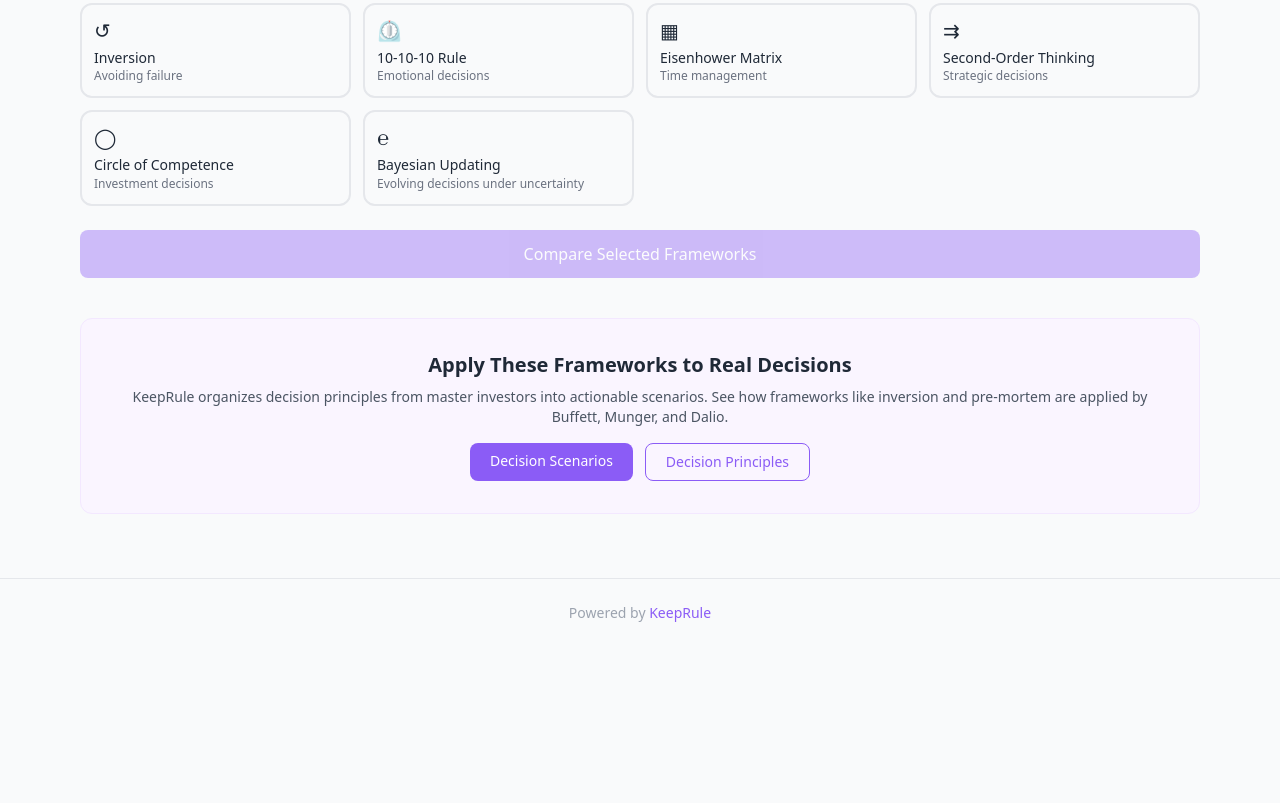
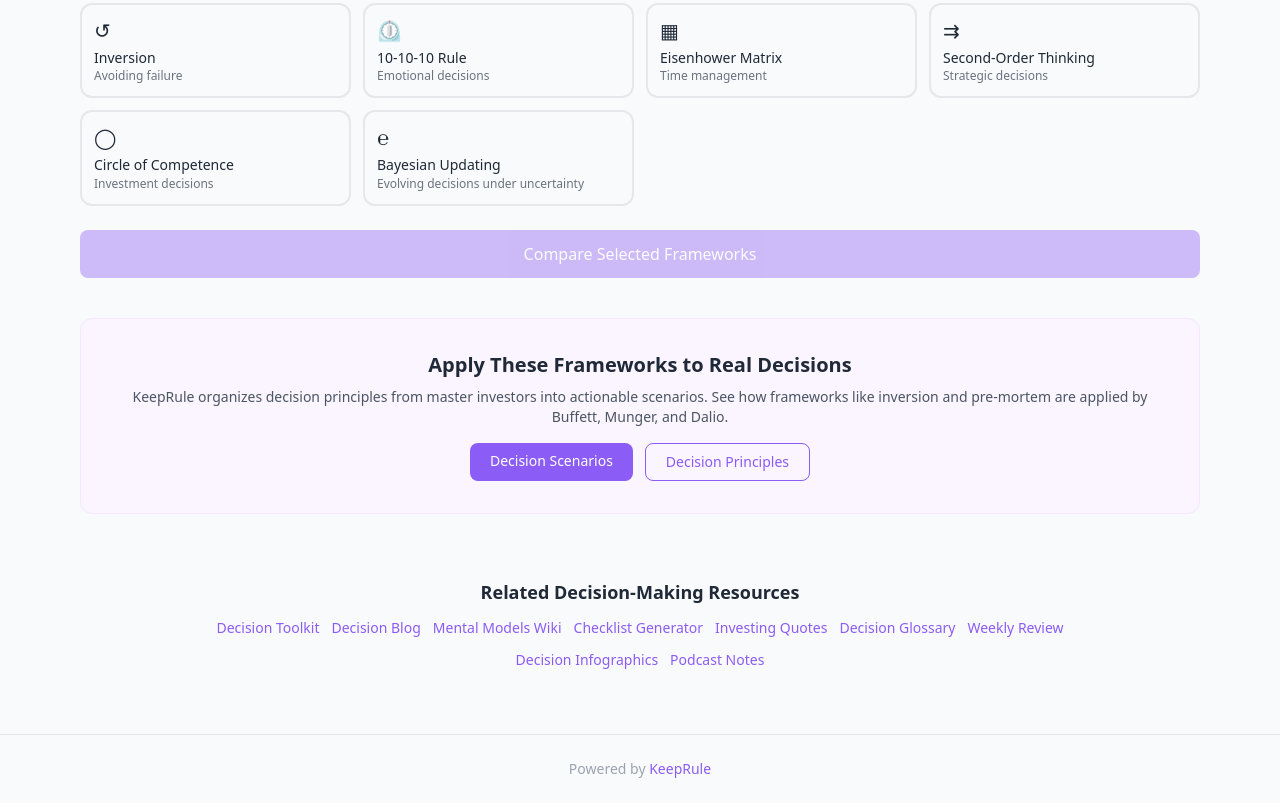
Before and after one commit to henu-wang/compare-decision-frameworks, a plain HTML site: page index.html in a window 1280 px wide. Shown: the part 361-1164 px from the top of the page. Before the commit the page ends 1008 px from the top, so only its background shows below. Drawn offline with nearby package versions, Linux system fonts and the light colour scheme.

Commit message:
Add link wheel cross-links to related decision-making resources

```diff
--- a/index.html
+++ b/index.html
@@ -57,6 +57,16 @@
             </div>
         </div>
     </main>
+    <section class="max-w-5xl mx-auto px-4 py-8">
+        <div class="text-center">
+            <h2 class="text-lg font-bold mb-3">Related Decision-Making Resources</h2>
+            <div class="flex flex-wrap justify-center gap-3 text-sm">
+
+<a href="https://henu-wang.github.io/decision-toolkit/" class="text-accent hover:underline" target="_blank">Decision Toolkit</a>                <a href="https://henu-wang.github.io/decision-making-blog/" class="text-accent hover:underline" target="_blank">Decision Blog</a>                <a href="https://henu-wang.github.io/mental-models-wiki/" class="text-accent hover:underline" target="_blank">Mental Models Wiki</a>                <a href="https://henu-wang.github.io/decision-checklist-generator/" class="text-accent hover:underline" target="_blank">Checklist Generator</a>                <a href="https://henu-wang.github.io/investing-wisdom-quotes/" class="text-accent hover:underline" target="_blank">Investing Quotes</a>                <a href="https://henu-wang.github.io/decision-making-glossary/" class="text-accent hover:underline" target="_blank">Decision Glossary</a>                <a href="https://henu-wang.github.io/weekly-decision-review/" class="text-accent hover:underline" target="_blank">Weekly Review</a>                <a href="https://henu-wang.github.io/decision-making-infographics/" class="text-accent hover:underline" target="_blank">Decision Infographics</a>                <a href="https://henu-wang.github.io/decision-making-podcast-notes/" class="text-accent hover:underline" target="_blank">Podcast Notes</a>
+            </div>
+        </div>
+    </section>
+
 
     <footer class="border-t border-gray-200 py-6 mt-8">
         <div class="max-w-6xl mx-auto px-4 text-center text-sm text-gray-400">
```
